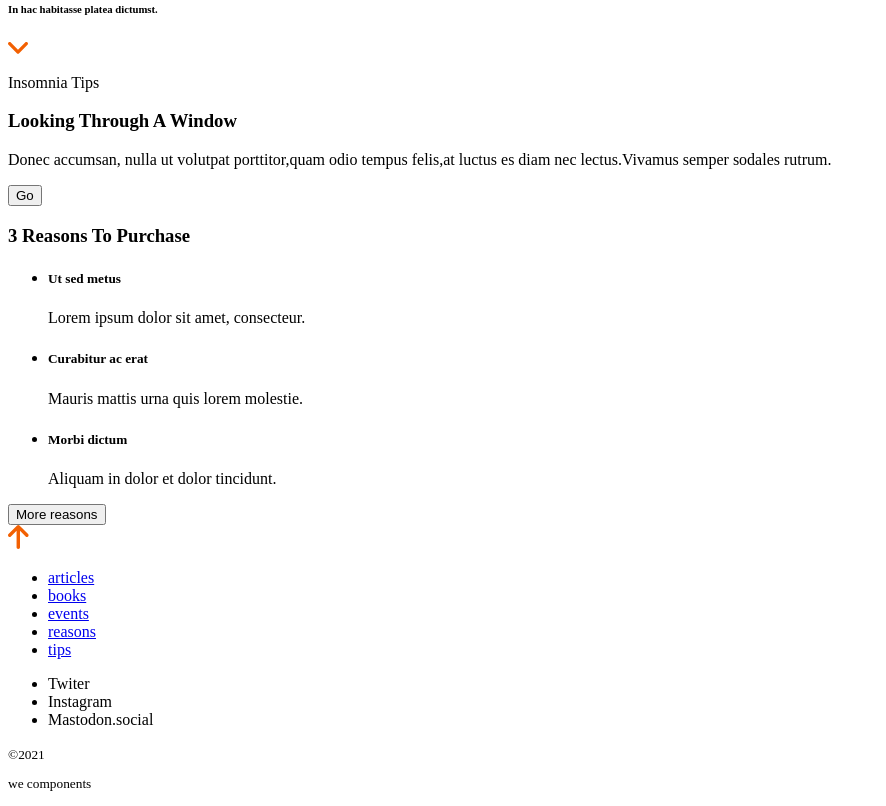
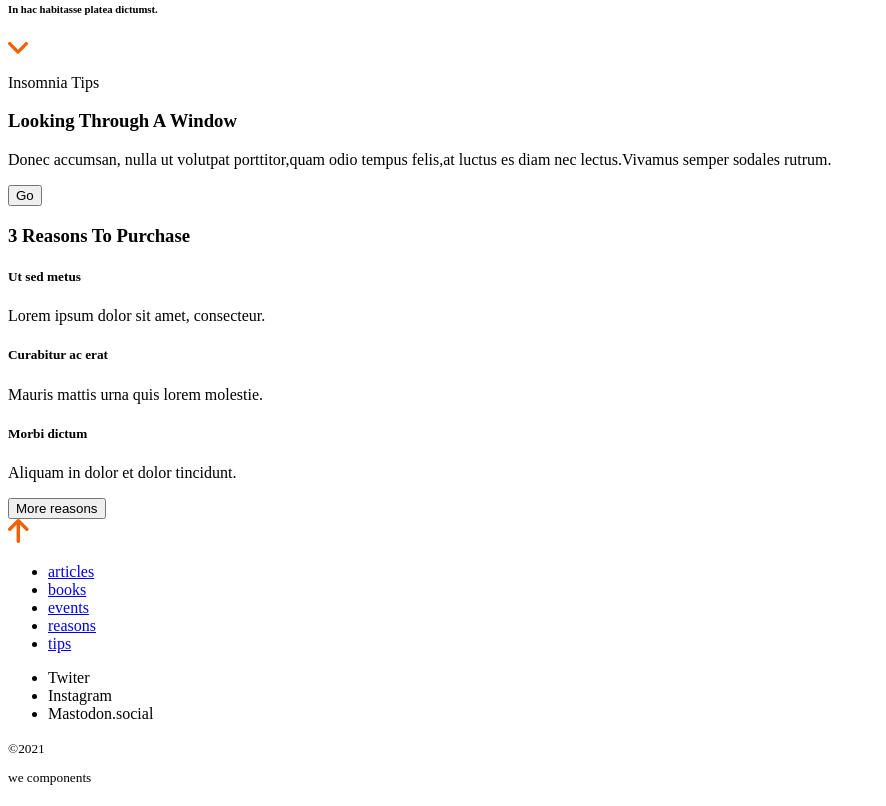
Before and after one commit to Adalab/modulo-1-evaluacion-final-Vianam92, a website: page src/html/index.html in a window 1280 px wide. Shown: the part 861-1667 px from the top of the page, without its empty margins (0-886 px from the left). Drawn offline with nearby package versions, Linux system fonts and the light colour scheme; files that its build step writes are made by us from their sources; files whose address does not match are found by name.

Commit message:
added section blue

```diff
--- a/src/html/partials/blue.html
+++ b/src/html/partials/blue.html
@@ -1,18 +1,20 @@
-<section id="Reasons">
-    <h3>3 Reasons To Purchase</h3>
-    <ul>
-        <li>
-            <h5>Ut sed metus</h5>
-            <p>Lorem ipsum dolor sit amet, consecteur.</p>
-        </li>
-        <li>
-            <h5>Curabitur ac erat</h5>
-            <p>Mauris mattis urna quis lorem molestie.</p>
-        </li>
-        <li>
-            <h5>Morbi dictum </h5>
-            <p>Aliquam in dolor et dolor tincidunt.</p>
-        </li>
-    </ul>
-    <button>More reasons</button>
+<section id="Reasons" class="Reasons">
+    <h3 class="Reasons--h3">3 Reasons To Purchase</h3>
+    <picture class="Reasons--picture">
+
+        <h5 class="Reasons--picture__h5">Ut sed metus</h5>
+        <p class="Reasons--picture__p">Lorem ipsum dolor sit amet, consecteur.</p>
+
+
+        <h5 class="Reasons--picture__h5">Curabitur ac erat</h5>
+        <p class="Reasons--picture__p">Mauris mattis urna quis lorem molestie.</p>
+
+
+        <h5 class="Reasons--picture__h5">Morbi dictum </h5>
+        <p class="Reasons--picture__p">Aliquam in dolor et dolor tincidunt.</p>
+
+    </picture>
+    <div class="Reasons--button">
+        <button>More reasons</button>
+    </div>
 </section>
--- a/src/scss/layout/_blue.scss
+++ b/src/scss/layout/_blue.scss
@@ -0,0 +1,26 @@
+.Reasons{
+    background-color: $color-secondary;
+    display:grid;
+    grid-template-columns: 1fr;
+    grid-template-rows: 30px 279px 45px;
+    &--h3{
+text-align: center;
+font-size: 24px;
+font-weight: bold;
+line-height: 1.25;
+    }
+    &--picture{
+font-size:18px;
+display:grid;
+grid-template-rows:30px 63px 30px 63px 30px 63px;
+&__h5{
+    line-height: 1.25;
+    font-weight: bold;
+    font-size: 18px;
+&__p{
+    line-height: 1.60;
+    font-size: 18px;
+}
+    }
+}
+}
--- a/src/scss/layout/_white.scss
+++ b/src/scss/layout/_white.scss
@@ -41,6 +41,5 @@ margin:20px 15px 10px 0px;
         color:$color-button;
         font-size: 20px;
         font-weight: bold;
-
     }
 }
```
Also changed, not shown: src/scss/core/_mixins.scss (added), src/scss/core/_variables.scss (line endings or trailing spaces).
